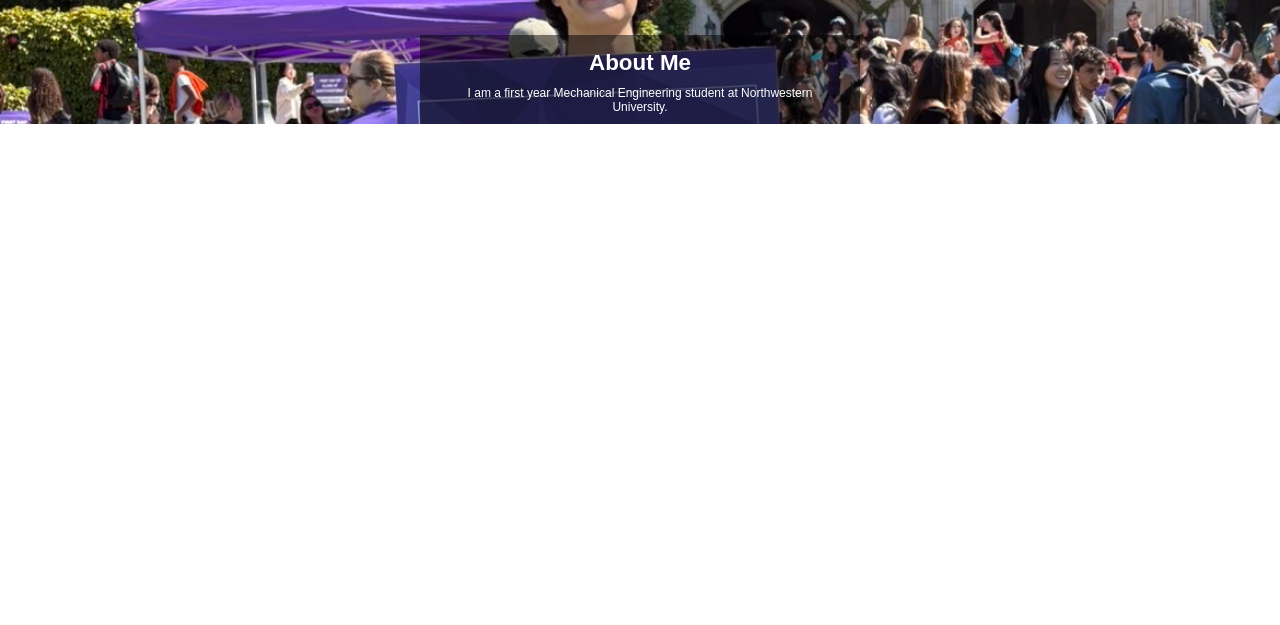
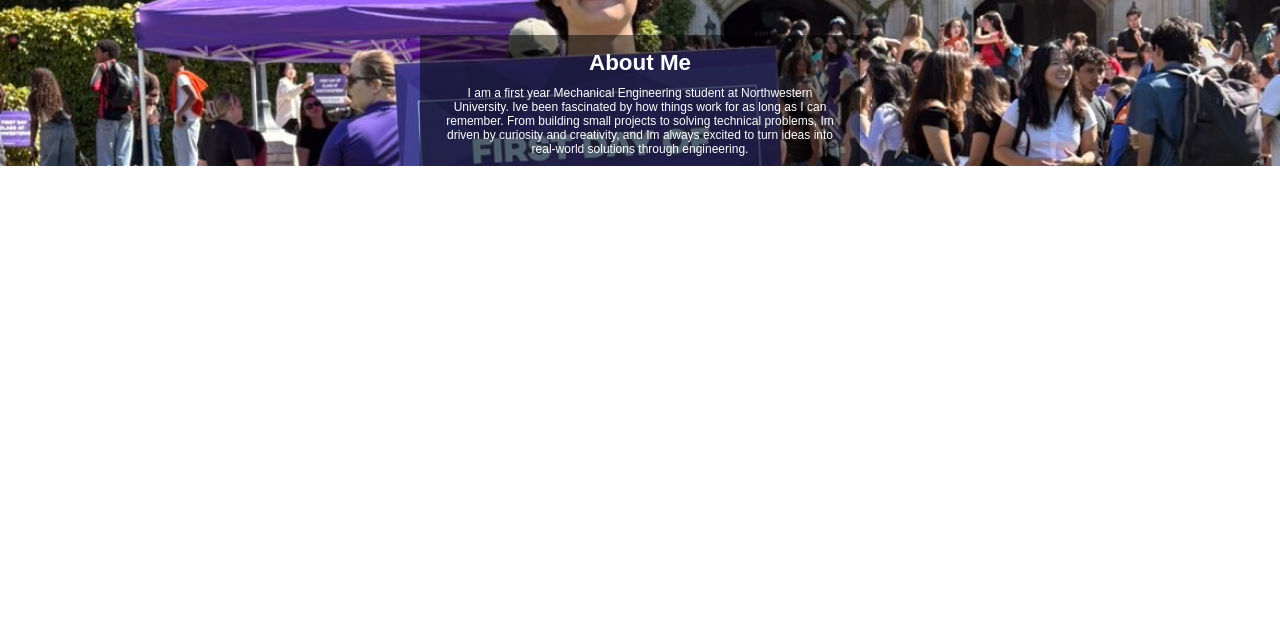
Before and after one commit to VeganPorkChop/personal-webstie, a website: page docs/index.html in a window 1280 px wide. Shown: the part 175-800 px from the top of the page. Drawn offline with Linux system fonts and the light colour scheme.

Commit message:
Update "About Me" section with additional personal insights

```diff
--- a/docs/index.html
+++ b/docs/index.html
@@ -117,7 +117,7 @@
         <h1>Graham Gilbert-Schroeer</h1>
         <div class = "about-me-box">
             <h2>About Me</h2>
-            <p>I am a first year Mechanical Engineering student at Northwestern University. </p>
+            <p>I am a first year Mechanical Engineering student at Northwestern University. Ive been fascinated by how things work for as long as I can remember. From building small projects to solving technical problems, Im driven by curiosity and creativity, and Im always excited to turn ideas into real-world solutions through engineering.</p>
         </div>
     </article>
 
```
